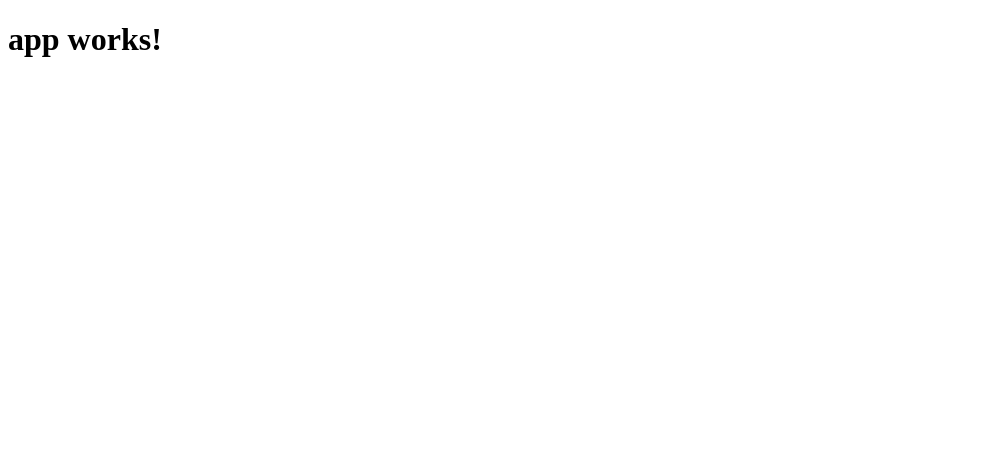
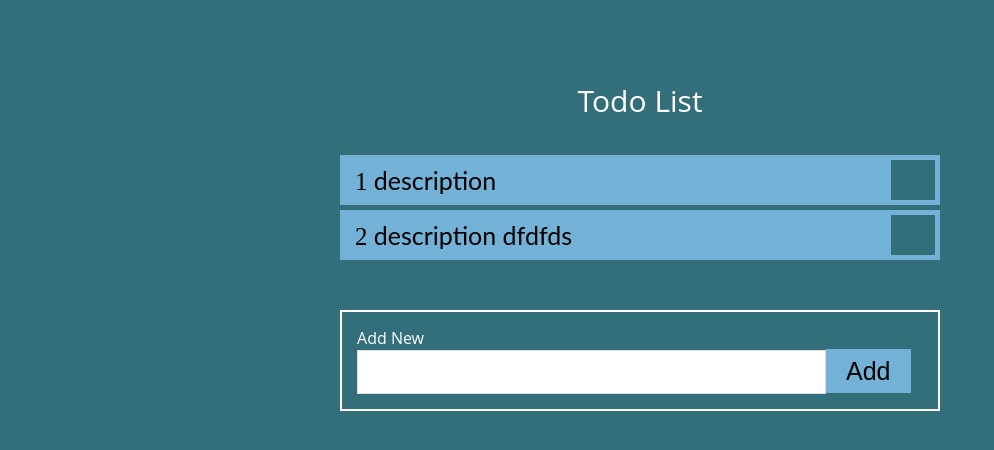
Before and after one commit to srimal4you/todoapp, an Angular app: page / in a window 1280 px wide. Shown: the top 450 px of the page, without its empty margins (0-994 px from the left). Built offline with nearby package versions, Linux system fonts and the light colour scheme.

Commit message:
Added todo component and service

```diff
--- a/src/app/app.component.css
+++ b/src/app/app.component.css
@@ -0,0 +1,5 @@
+.container {
+  font-family: 'Open Sans', sans-serif;
+  width: 600px;
+  margin: 0 auto;
+}
--- a/src/app/app.component.html
+++ b/src/app/app.component.html
@@ -1,3 +1,3 @@
-<h1>
-  {{title}}
-</h1>
+<div class="container">
+	<app-todo></app-todo>
+</div>
--- a/src/app/app.component.ts
+++ b/src/app/app.component.ts
@@ -5,6 +5,7 @@ import { Component } from '@angular/core';
   templateUrl: './app.component.html',
   styleUrls: ['./app.component.css']
 })
+
 export class AppComponent {
-  title = 'app works!';
+  title = 'Todo App!';
 }
--- a/src/app/app.module.ts
+++ b/src/app/app.module.ts
@@ -4,10 +4,12 @@ import { FormsModule } from '@angular/forms';
 import { HttpModule } from '@angular/http';
 
 import { AppComponent } from './app.component';
+import { TodoComponent } from './todo/todo.component';
 
 @NgModule({
   declarations: [
-    AppComponent
+    AppComponent,
+    TodoComponent
   ],
   imports: [
     BrowserModule,
--- /dev/null
+++ b/src/app/todo.service.ts
@@ -0,0 +1,45 @@
+import { Injectable } from '@angular/core';
+import { Todo } from './todo';
+
+@Injectable()
+export class TodoService {
+
+	todos: Todo[] = [];
+	id: number = 0;
+
+  constructor() {
+
+  	let temptodos: Todo[] = [
+	  	{
+	  		"id":1,
+	  		"name": "test",
+	  		"description" : "description",
+	  		'completed' : false
+	  	},
+	  	{
+	  		"id":2,
+	  		"name": "test ddfdsfd",
+	  		"description" : "description dfdfds",
+	  		'completed' : true
+	  	}
+  	];
+
+  	temptodos.forEach(item => {
+  		this.todos.push(item);
+  	});
+
+  }
+
+  getTodos():Todo[]{
+  	return this.todos;
+  }
+
+  addTodo(todo: Todo):void{
+  	if(!todo.id){
+  		todo.id = ++ this.id;
+  	}
+
+  	this.todos.push(todo);
+  }
+
+}
--- /dev/null
+++ b/src/app/todo.ts
@@ -0,0 +1,6 @@
+export class Todo {
+	id: number;
+	name: string;
+	description: string;
+	completed: boolean;
+}
--- /dev/null
+++ b/src/app/todo/todo.component.css
@@ -0,0 +1,116 @@
+.container-header {
+	height:50px;
+	text-align: center;
+	margin-top: 80px;
+	margin-bottom: 25px;
+}
+
+.container-footer {
+	margin-top: 50px;
+	border: 2px solid #fff;
+	padding: 15px;
+}
+
+.container-header .title {
+	font-size: 30px;
+	color: #fff;
+}
+
+.todo-item {
+
+	font-family: 'Quicksand', sans-serif;
+	font-size: 25px;
+	margin-top: 5px;
+	padding: 15px;
+  height: 20px;
+  background-color: #73B1D6;
+
+  line-height: 20px;
+}
+
+.todo-item .number {
+	font-family: 'Tinos', serif;
+	display: inline;
+}
+.todo-item .content {
+	font-family: 'Lato', sans-serif;
+	display: inline;
+}
+
+.todo-item .checkbx {
+  float: right;
+  margin-top: -10px;
+	margin-right: 34px;
+}
+
+
+/* Styles for css checkboxes*/
+.check {
+  width: 40px;
+  height: 36px;
+  position: absolute;
+}
+.check input {
+  display: none;
+}
+.check input:checked + .box {
+  background-color: #b3ffb7;
+}
+.check input:checked + .box:after {
+  top: 0;
+}
+.check .box {
+  width: 100%;
+  height: 100%;
+  transition: all 1.1s cubic-bezier(0.19, 1, 0.22, 1);
+  border: 2px solid transparent;
+  background-color: #336e7b;
+  position: relative;
+  overflow: hidden;
+  cursor: pointer;
+}
+.check .box:after {
+  width: 50%;
+  height: 20%;
+  content: '';
+  position: absolute;
+  border-left: 7.5px solid;
+  border-bottom: 7.5px solid;
+  border-color: #40c540;
+  transform: rotate(-45deg) translate3d(0, 0, 0);
+  transform-origin: center center;
+  transition: all 1.1s cubic-bezier(0.19, 1, 0.22, 1);
+  left: 0;
+  right: 0;
+  top: 200%;
+  bottom: 5%;
+  margin: auto;
+}
+
+/* Styles for text inputs*/
+.txtbx input[type="text"] {
+	color: #3a3a3a;
+	font-family: 'Tinos', serif;
+	font-size: 25px;
+	width: 80%;
+  padding: 7px;
+  border: solid 1px #dcdcdc;
+  transition: box-shadow 0.3s, border 0.3s;
+}
+.txtbx input[type="text"]:focus,
+.txtbx input[type="text"].focus {
+  border: solid 1px #707070;
+  box-shadow: 0 0 5px 1px #969696;
+}
+
+.addbtn {
+	font-size: 25px;
+	  height: 44px;
+    width: 15%;
+    background-color: #73b1d6;
+    border: none;
+}
+
+.footer-header {
+	color: #FFF;
+}
--- /dev/null
+++ b/src/app/todo/todo.component.html
@@ -0,0 +1,36 @@
+		<div class="container-header">
+			<div class="title">
+				Todo List
+			</div>
+		</div>
+		<div class="todo-list">
+
+			<div *ngFor="let todo of todos" class="todo-item">
+				<div class="number">
+					{{todo.id}}
+				</div>
+				<div class="content">
+					{{todo.description}}
+				</div>
+				<div class="checkbx">
+					<label class="check">
+				  	<input type="checkbox"/>
+				  	<div class="box"></div>
+					</label>
+				</div>
+			</div>
+
+		</div>
+
+		<div class="container-footer">
+			<div class="footer-header">
+				Add New
+			</div>
+			<div class="footer-content">
+			<div class="newtodo txtbx">
+				<input type="text" class="txtbx" name="itemname">
+				<button type="" class="addbtn">Add</button>
+			</div>
+
+			</div>
+		</div>
--- /dev/null
+++ b/src/app/todo/todo.component.ts
@@ -0,0 +1,22 @@
+import { Component, OnInit } from '@angular/core';
+import { Todo } from '../todo';
+
+import { TodoService} from '../todo.service';
+
+@Component({
+  selector: 'app-todo',
+  templateUrl: './todo.component.html',
+  styleUrls: ['./todo.component.css'],
+  providers: [ TodoService ]
+})
+export class TodoComponent implements OnInit {
+
+	todos: Todo[];
+
+  constructor(private todoService: TodoService) { }
+
+  ngOnInit() {
+  	this.todos = this.todoService.getTodos();
+  }
+
+}
--- a/src/styles.css
+++ b/src/styles.css
@@ -1 +1,5 @@
 /* You can add global styles to this file, and also import other style files */
+body {
+	background-color: #336E7B;
+	-webkit-font-smoothing: subpixel-antialiased;
+}
```
Also changed, not shown: 2 other files (tests, documents, lock files or other folders).
